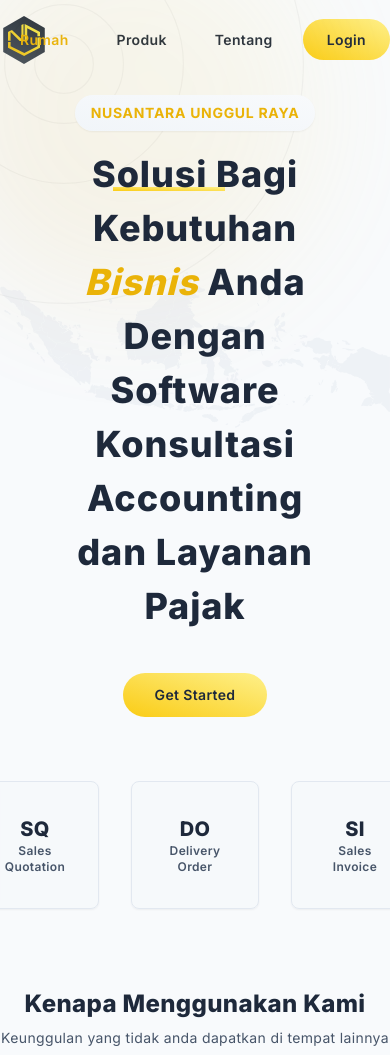
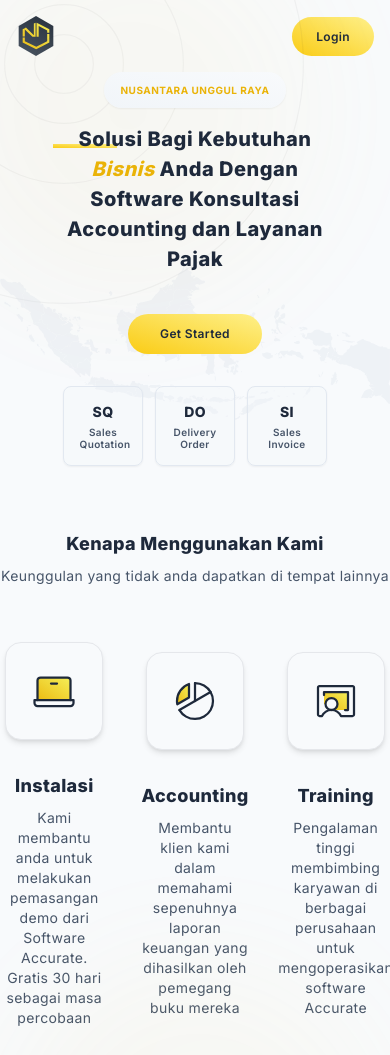
Before and after one commit to aflowcharsss/nusantara-ur, a website built with Vite: page index.html in a window 390 px wide. Shown: the top 1055 px of the page. Built offline with nearby package versions, Linux system fonts and the light colour scheme.

Commit message:
Mobile S: Navbar & Hero

```diff
--- a/src/style/index.css
+++ b/src/style/index.css
@@ -17,7 +17,7 @@
 
 /* Components */
 .comp.cta {
-  @apply rounded-full py-3 px-6 text-sm font-semibold text-slate-800;
+  @apply rounded-full py-3 px-6 text-xs font-semibold text-slate-800 sm:text-sm;
 }
 
 .comp.cta.fill {
@@ -43,7 +43,7 @@
 }
 
 .comp.blurred {
-  @apply absolute h-96 w-96 rounded-full bg-gradient-to-tr from-yellow-600 to-yellow-200 opacity-10 blur-3xl;
+  @apply absolute h-96 w-96 rounded-full bg-gradient-to-tr from-yellow-600 to-yellow-200 opacity-5 blur-3xl sm:opacity-10;
 }
 
 .comp.blurred.left {
@@ -63,20 +63,24 @@
 }
 
 .comp.heading .content {
-  @apply mb-2 text-2xl font-extrabold text-slate-800;
+  @apply mb-2 text-lg font-extrabold text-slate-800 lg:text-2xl;
 }
 
 /* Header */
 .header {
-  @apply relative text-sm font-semibold text-slate-800;
+  @apply relative px-4 text-sm font-semibold text-slate-800 sm:px-0;
 }
 
 .header .navigation {
-  @apply container relative mx-auto grid grid-cols-12 place-items-center gap-x-8 py-4;
+  @apply container relative mx-auto flex grid-cols-12 place-items-center items-center justify-between gap-x-8 py-4 md:grid;
 }
 
 .header .navigation .logo {
   @apply col-span-3 place-self-start;
+}
+
+.header .navigation .logo img {
+  @apply h-10 w-10;
 }
 
 .header .navigation .menu {
@@ -93,7 +97,7 @@
 
 /* Header - Menu */
 .header .navigation .menu {
-  @apply flex items-center space-x-12;
+  @apply hidden items-center space-x-12 sm:flex;
 }
 
 .header .navigation .menu .item .link.active {
@@ -106,7 +110,7 @@
 }
 
 .hero .wrapper {
-  @apply relative z-20 flex min-h-screen flex-col items-center justify-center space-y-16;
+  @apply relative z-20 flex flex-col items-center justify-center space-y-8 sm:min-h-screen sm:space-y-16;
 }
 
 .hero .map {
@@ -119,7 +123,7 @@
 }
 
 .hero .heading .name {
-  @apply mb-4 rounded-full bg-gradient-to-tr from-slate-100 to-slate-50 px-4 py-2 text-sm font-bold uppercase tracking-wider text-yellow-500 shadow-sm;
+  @apply mb-4 rounded-full bg-gradient-to-tr from-slate-100 to-slate-50 px-4 py-2 text-[10px] font-bold uppercase tracking-wider text-yellow-500 shadow-sm sm:text-sm;
 }
 
 .hero .heading .main {
@@ -127,7 +131,7 @@
 }
 
 .hero .heading .main .text {
-  @apply relative z-10 text-4xl font-extrabold leading-normal  tracking-wide text-slate-800;
+  @apply relative z-10 text-xl font-extrabold leading-normal tracking-wide  text-slate-800 sm:text-4xl;
 }
 
 .hero .heading .main .text span {
@@ -135,7 +139,7 @@
 }
 
 .hero .heading .main .underline {
-  @apply grad absolute top-10 left-16 z-0 h-1 w-28 bg-gradient-to-tr;
+  @apply grad absolute top-5 left-1 z-0 h-1 w-16 bg-gradient-to-tr sm:top-10 sm:left-16 sm:w-28;
 }
 
 .hero .heading .cta {
@@ -144,19 +148,19 @@
 
 /* Hero - Feature */
 .hero .h-feature {
-  @apply flex items-center justify-center space-x-8;
+  @apply flex items-center justify-center space-x-3 sm:flex-row sm:space-x-8;
 }
 
 .hero .h-feature .card {
-  @apply flex h-32 w-32 flex-col items-center justify-center rounded-lg border-[0.5px] border-slate-200 bg-slate-100 bg-opacity-30 text-center shadow-sm;
+  @apply flex h-20 w-20 flex-col items-center justify-center rounded-lg border-[0.5px] border-slate-200 bg-slate-100 bg-opacity-30 text-center shadow-sm sm:h-32 sm:w-32;
 }
 
 .hero .h-feature .card .heading {
-  @apply text-xl font-extrabold text-slate-800;
+  @apply pb-1 text-sm font-extrabold text-slate-800 sm:text-xl;
 }
 
 .hero .h-feature .card .para {
-  @apply w-3/5 text-center text-xs font-semibold;
+  @apply w-3/5 text-center text-[10px] font-semibold leading-tight sm:text-xs;
 }
 
 /* Benefit */
```
